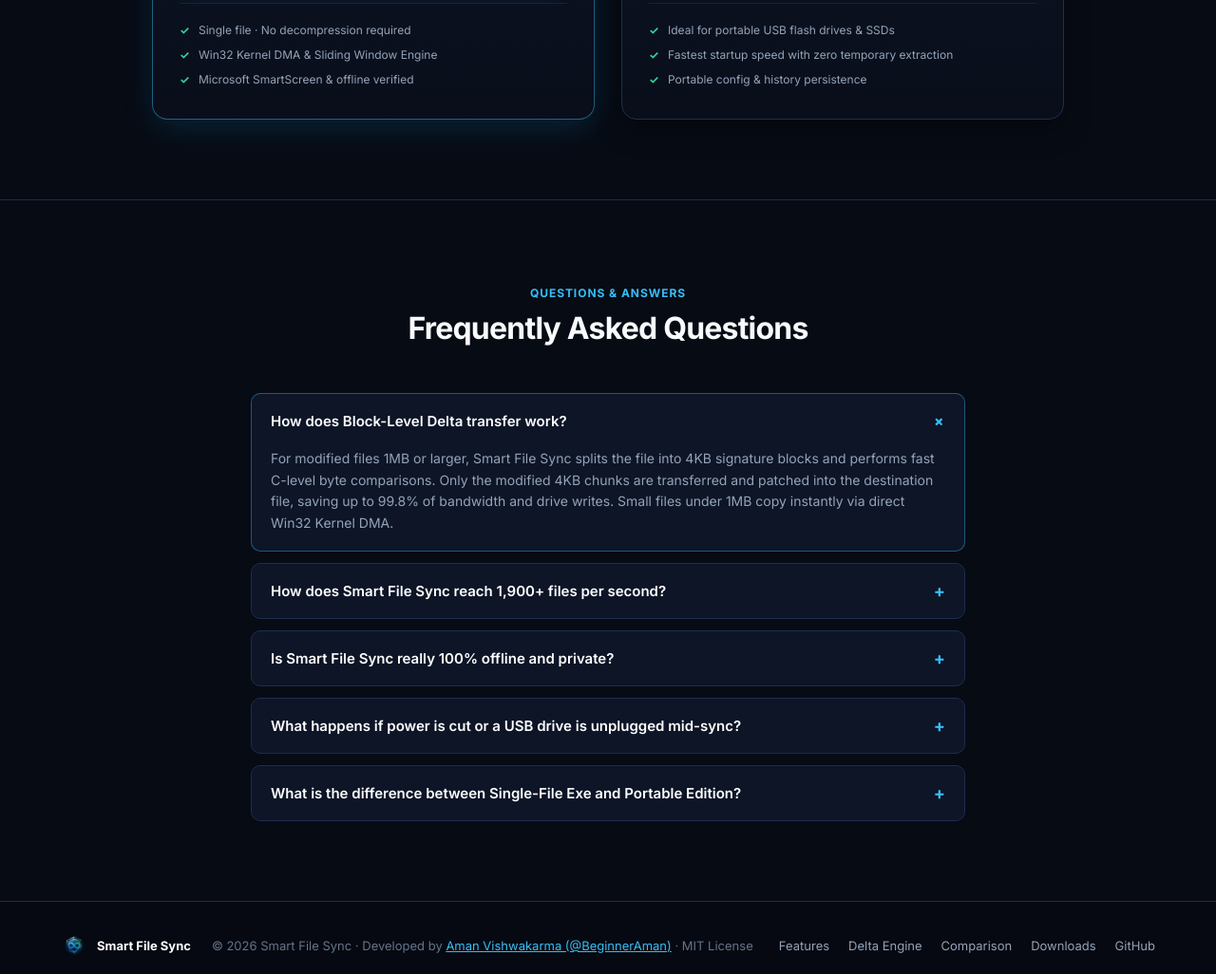
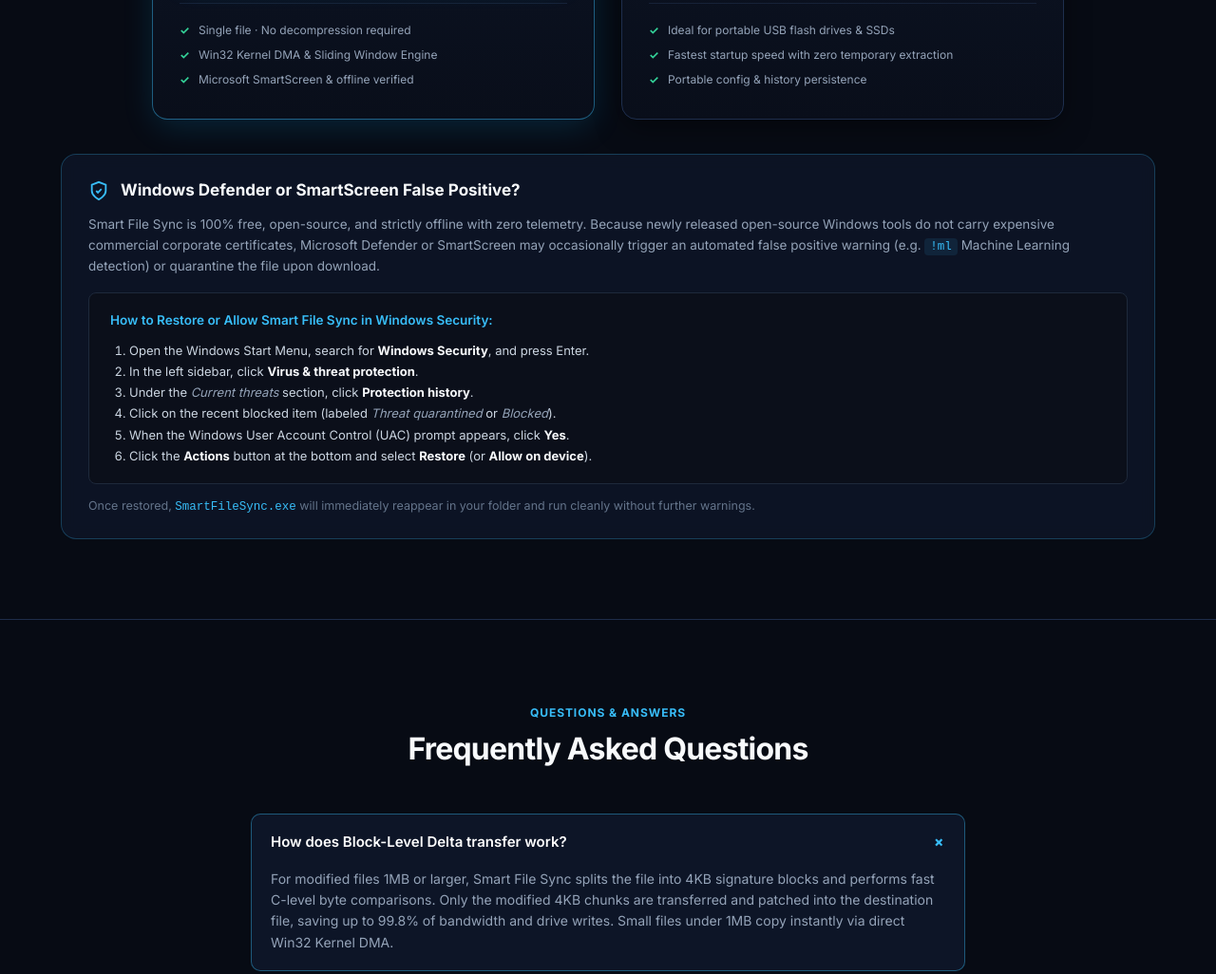
Before and after one commit to BeginnerAman/smart-file-sync, a plain HTML site: page index.html in a window 1280 px wide. Shown: the part 7019-8045 px from the top of the page at 95% size. Drawn offline with Linux system fonts and the light colour scheme.

Commit message:
docs: add Windows Defender false positive resolution guide to README and website

```diff
--- a/index.html
+++ b/index.html
@@ -118,6 +118,14 @@
             "acceptedAnswer": {
               "@type": "Answer",
               "text": "The Standalone Exe is a single 23.6 MB file that runs directly with zero installation. The Portable Folder edition is pre-extracted in a 23.5 MB ZIP for instant 0.2s launch speed and is optimal for running directly from USB flash drives."
+            }
+          },
+          {
+            "@type": "Question",
+            "name": "What should I do if Windows Defender or SmartScreen blocks SmartFileSync.exe?",
+            "acceptedAnswer": {
+              "@type": "Answer",
+              "text": "Open Windows Security > Virus & threat protection > Protection history. Click on the quarantined/blocked item, click Yes on the Windows prompt, click Actions, and select Restore (or Allow on device). Because Smart File Sync is newly released open-source software without corporate certificates, Defender's automated AI filter may occasionally show a false positive (!ml heuristic). The app is 100% offline, clean, and verified."
             }
           }
         ]
@@ -877,6 +885,34 @@
           </div>
         </div>
       </div>
+
+      <!-- Windows Defender & SmartScreen Notice Card -->
+      <div class="security-notice-card">
+        <div class="security-notice-header">
+          <svg viewBox="0 0 24 24" width="22" height="22" fill="none" stroke="#38bdf8" stroke-width="2">
+            <path d="M12 22s8-4 8-10V5l-8-3-8 3v7c0 6 8 10 8 10z"/>
+            <polyline points="9 12 11 14 15 10"/>
+          </svg>
+          <span class="security-notice-title">Windows Defender or SmartScreen False Positive?</span>
+        </div>
+        <p class="security-notice-desc">
+          Smart File Sync is 100% free, open-source, and strictly offline with zero telemetry. Because newly released open-source Windows tools do not carry expensive commercial corporate certificates, Microsoft Defender or SmartScreen may occasionally trigger an automated false positive warning (e.g. <code>!ml</code> Machine Learning detection) or quarantine the file upon download.
+        </p>
+        <div class="security-steps-box">
+          <span class="security-steps-title">How to Restore or Allow Smart File Sync in Windows Security:</span>
+          <ol class="security-steps-list">
+            <li>Open the Windows Start Menu, search for <strong>Windows Security</strong>, and press Enter.</li>
+            <li>In the left sidebar, click <strong>Virus &amp; threat protection</strong>.</li>
+            <li>Under the <em>Current threats</em> section, click <strong>Protection history</strong>.</li>
+            <li>Click on the recent blocked item (labeled <em>Threat quarantined</em> or <em>Blocked</em>).</li>
+            <li>When the Windows User Account Control (UAC) prompt appears, click <strong>Yes</strong>.</li>
+            <li>Click the <strong>Actions</strong> button at the bottom and select <strong>Restore</strong> (or <strong>Allow on device</strong>).</li>
+          </ol>
+        </div>
+        <p class="security-notice-footer-note">
+          Once restored, <code>SmartFileSync.exe</code> will immediately reappear in your folder and run cleanly without further warnings.
+        </p>
+      </div>
     </div>
   </section>
 
@@ -938,6 +974,16 @@
             <p>The Standalone Exe is a single 23.6 MB file that runs directly with zero installation. The Portable Folder edition is pre-extracted in a 23.5 MB ZIP for instant 0.2s launch speed and is optimal for running directly from USB flash drives.</p>
           </div>
         </div>
+
+        <div class="faq-item">
+          <button class="faq-question">
+            <span>What should I do if Windows Defender or SmartScreen blocks SmartFileSync.exe?</span>
+            <span class="faq-toggle-icon">+</span>
+          </button>
+          <div class="faq-answer">
+            <p>Smart File Sync is 100% clean and offline. Because new open-source software does not carry commercial corporate certificates, Defender's automated AI filter may occasionally flag an unsigned binary as a false positive (<code>!ml</code> heuristic). To restore it: Open <strong>Windows Security</strong> &rarr; <strong>Virus &amp; threat protection</strong> &rarr; <strong>Protection history</strong> &rarr; Click the blocked item &rarr; Click <strong>Actions</strong> &rarr; Select <strong>Restore</strong> (or <strong>Allow on device</strong>).</p>
+          </div>
+        </div>
       </div>
     </div>
   </section>
--- a/styles.css
+++ b/styles.css
@@ -1066,6 +1066,87 @@ a {
   color: #34d399;
   font-weight: 700;
   margin-right: 6px;
+}
+
+/* ── Windows Defender / Security Notice Card ── */
+.security-notice-card {
+  margin-top: 36px;
+  background: rgba(15, 23, 42, 0.75);
+  border: 1px solid rgba(56, 189, 248, 0.25);
+  border-radius: var(--radius-lg);
+  padding: 24px 28px;
+  backdrop-filter: blur(8px);
+}
+
+.security-notice-header {
+  display: flex;
+  align-items: center;
+  gap: 12px;
+  margin-bottom: 12px;
+}
+
+.security-notice-title {
+  font-size: 17px;
+  font-weight: 700;
+  color: #f8fafc;
+}
+
+.security-notice-desc {
+  font-size: 13.5px;
+  color: #94a3b8;
+  line-height: 1.6;
+  margin-bottom: 16px;
+}
+
+.security-notice-desc code {
+  background: rgba(56, 189, 248, 0.1);
+  color: #38bdf8;
+  padding: 2px 6px;
+  border-radius: 4px;
+  font-size: 12.5px;
+}
+
+.security-steps-box {
+  background: rgba(11, 15, 25, 0.85);
+  border: 1px solid #1e293b;
+  border-radius: 8px;
+  padding: 18px 22px;
+  margin-bottom: 14px;
+}
+
+.security-steps-title {
+  display: block;
+  font-size: 13.5px;
+  font-weight: 600;
+  color: #38bdf8;
+  margin-bottom: 10px;
+}
+
+.security-steps-list {
+  padding-left: 20px;
+  margin: 0;
+  color: #cbd5e1;
+  font-size: 13px;
+  line-height: 1.7;
+}
+
+.security-steps-list strong {
+  color: #f8fafc;
+}
+
+.security-steps-list em {
+  color: #94a3b8;
+}
+
+.security-notice-footer-note {
+  font-size: 12.5px;
+  color: #64748b;
+  margin: 0;
+  line-height: 1.5;
+}
+
+.security-notice-footer-note code {
+  color: #38bdf8;
 }
 
 /* FAQ Accordion */
```
Also changed, not shown: 1 other file.
